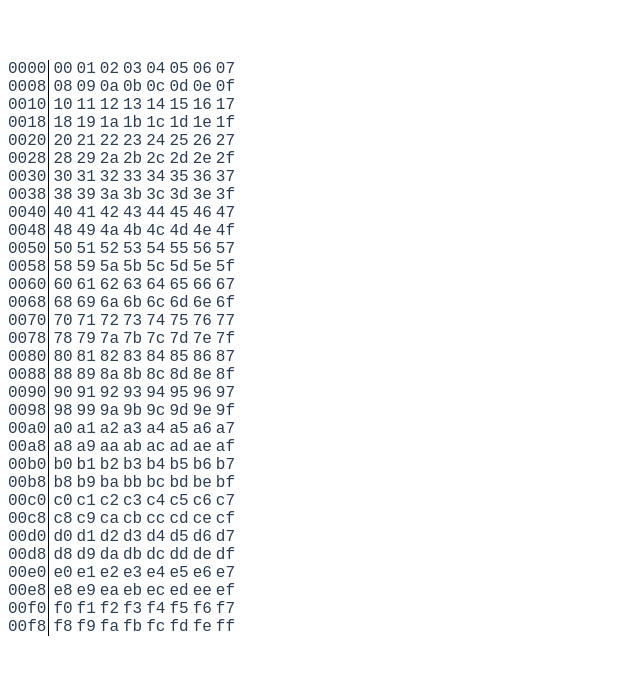
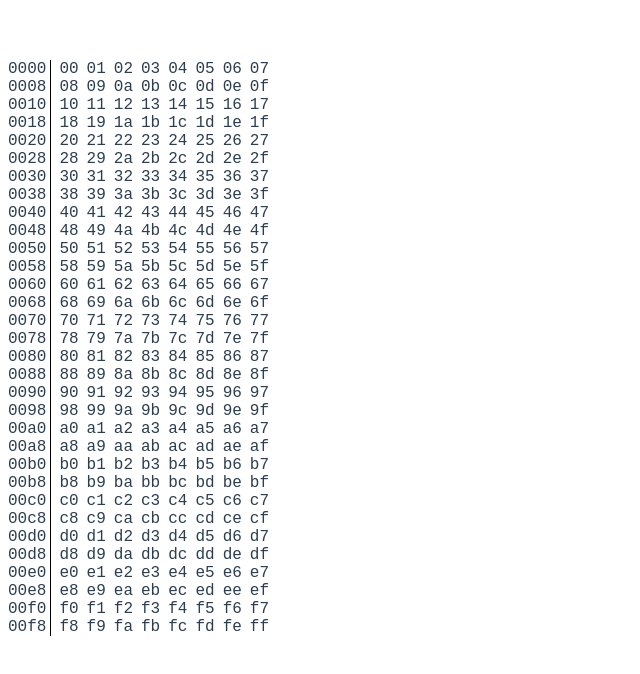
Before and after one commit to jffjs/wasmboy, a Vue app in the folder demo/: page / in a window 1280 px wide. Shown: the top 674 px of the page, without its empty margins (0-640 px from the left). Built offline with nearby package versions, Linux system fonts and the light colour scheme.

Commit message:
get editable hex validation right

```diff
--- a/demo/js/App.vue
+++ b/demo/js/App.vue
@@ -1,6 +1,6 @@
 <template>
   <div id="app">
-    <HexEditor :address="0" :bytes="rom"></HexEditor>
+    <HexEditor :editable="true" :startAddress="0" :bytes="rom"></HexEditor>
   </div>
 </template>
 
--- a/demo/js/components/HexEditor.vue
+++ b/demo/js/components/HexEditor.vue
@@ -5,6 +5,8 @@
       :address="bytesPerLine * index"
       :bytes="chunk"
       :key="index"
+      :editable="editable"
+      @update-byte="updateByte"
     ></HexEditorLine>
   </div>
 </template>
@@ -17,16 +19,31 @@ export default {
   name: "HexEditor",
   components: { HexEditorLine },
   props: {
-    address: Number,
+    startAddress: {
+      type: Number,
+      default: 0
+    },
     bytes: Array,
     bytesPerLine: {
       type: Number,
       default: 8
+    },
+    editable: {
+      type: Boolean,
+      default: false
     }
   },
   computed: {
     byteChunks: function() {
       return chunk(this.bytes, this.bytesPerLine);
+    }
+  },
+  methods: {
+    updateByte: function(event) {
+      const { address, byte } = event;
+      const index = address - this.startAddress;
+      this.bytes.splice(index, 1, byte);
+      console.log(this.bytes);
     }
   }
 };
--- a/demo/js/components/HexEditorLine.vue
+++ b/demo/js/components/HexEditorLine.vue
@@ -13,6 +13,8 @@
 </template>
 
 <script>
+import debounce from "lodash-es/debounce";
+
 function toHex(val, pad) {
   return val.toString(16).padStart(pad, "0");
 }
@@ -28,19 +30,22 @@ export default {
     }
   },
   methods: {
-    updateByte: function(event, index) {
+    updateByte: debounce(function(event, index) {
       const currentValue = toHex(this.bytes[index], 2);
       const newValue = event.target.innerText;
-      if (newValue.length > 2) {
+      const invalidHex = newValue ? !newValue.match(/^[\da-f]+$/i) : false;
+      if (newValue.length > 2 || invalidHex) {
         event.target.innerText = currentValue;
         return;
+      } else if (!newValue) {
+        return;
       }
-      const byte = parseInt(event.target.innerText, 16);
+      const byte = parseInt(newValue, 16);
       if (byte != NaN) {
-        this.bytes.splice(index, 1, byte & 0xff);
-        console.log(this.bytes);
+        const address = this.address + index;
+        this.$emit("update-byte", { byte, address });
       }
-    },
+    }, 250),
     padByte: function(event) {
       event.target.innerText = toHex(event.target.innerText, 2);
     }
@@ -61,11 +66,11 @@ export default {
 
 .address {
   border-right: solid 1px #000;
-  padding-right: 2px;
-  margin-right: 2px;
+  padding-right: 4px;
+  margin-right: 4px;
 }
 
 .byte {
-  padding: 0 2px;
+  padding: 0 4px;
 }
 </style>
```
